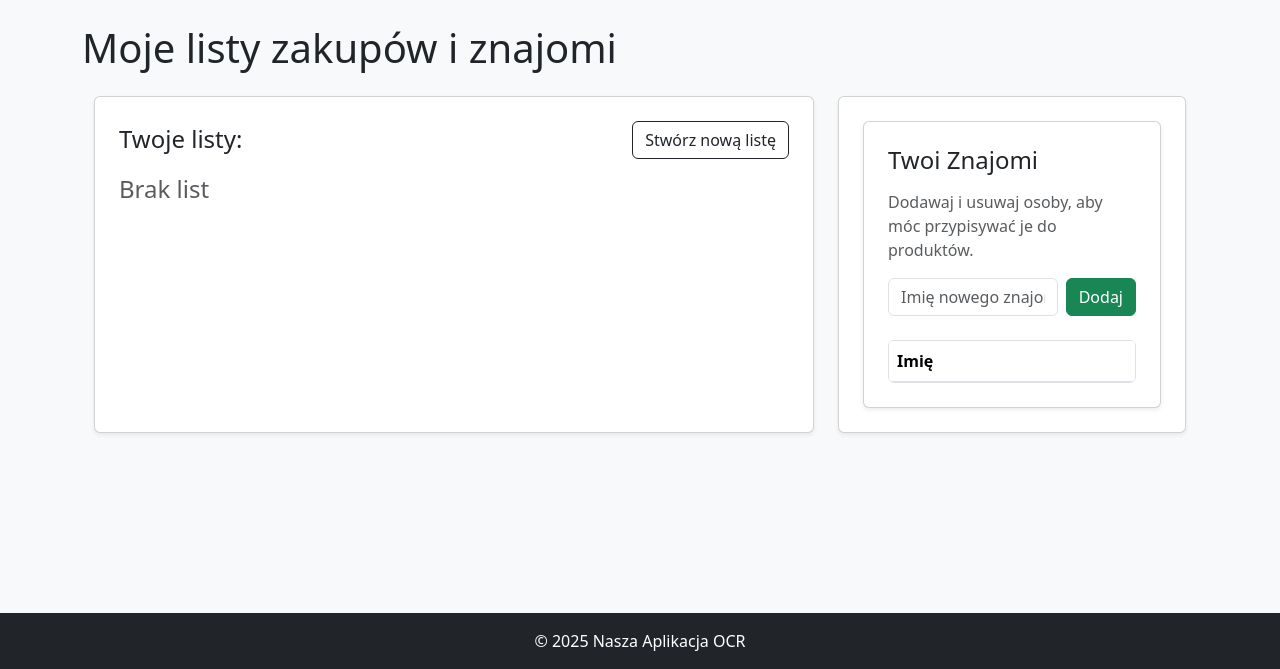
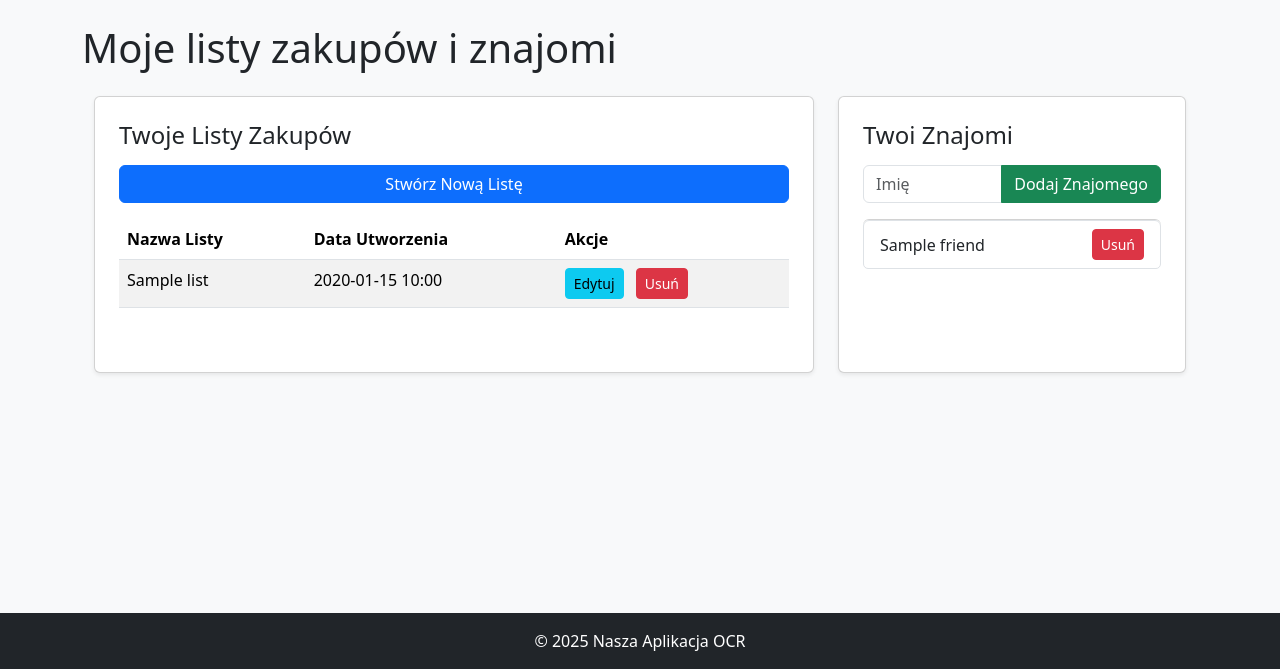
Before and after one commit to Kacper-Slezak/OCR, a Flask app: page / in a window 1280 px wide. Shown: the part 131-800 px from the top of the page. Run offline with Flask 3, Linux system fonts and the light colour scheme; a user stored in the database is signed in; tables that the repository leaves empty hold one stand-in row (values such as "Sample post"); lists and menus that the app fills with data are empty.

Commit message:
Ninth change: - Saving new shopping list - Adding new friends - Creating new shopping list - Correct way to tick friends to share the product - New look of dashboard.html and lists_edition.html - Functions to add new friend and delete him/her - Deleting of shopping list - There will be another changes to improve functionality

```diff
--- a/app/routes/main.py
+++ b/app/routes/main.py
@@ -1,19 +1,157 @@
-# app/routes/main.py
-from flask import Blueprint, redirect, url_for, render_template
+import json
+from flask import Blueprint, redirect, url_for, render_template, request, flash
 from flask_login import current_user, login_required
 
 from app import db
-from app.models import ShoppingList
+from app.models import ShoppingList, Friend, Product
+from datetime import datetime
+from sqlalchemy.exc import IntegrityError
 
 bp = Blueprint('main', __name__)
 
-@bp.route('/', methods=['GET'])
+
+@bp.route('/', methods=['GET', 'POST'])
 @login_required
 def dashboard():
-    user_recipts = ShoppingList.query.filter_by(created_by=current_user.id).all()
-    return render_template('main/dashboard.html', recipts=user_recipts)
+    if request.method == 'POST':
+        # --- Obsługa formularza dodawania/usuwania znajomych ---
+        if 'new-friend-name' in request.form:
+            new_friend_name = request.form.get('new-friend-name').strip()
+            if new_friend_name:
+                existing_friend = Friend.query.filter_by(name=new_friend_name, user_id=current_user.id).first()
+                if existing_friend:
+                    flash(f'Znajomy o imieniu "{new_friend_name}" już istnieje!', 'warning')
+                else:
+                    new_friend = Friend(name=new_friend_name, email=f"{new_friend_name.lower()}@example.com",
+                                        user_id=current_user.id)
+                    db.session.add(new_friend)
+                    try:
+                        db.session.commit()
+                        flash(f'Znajomy "{new_friend_name}" został dodany!', 'success')
+                    except Exception as e:
+                        db.session.rollback()
+                        flash(f'Błąd podczas dodawania znajomego: {e}', 'danger')
+            else:
+                flash('Nazwa znajomego nie może być pusta!', 'warning')
+            return redirect(url_for('main.dashboard'))
 
-# Możesz tu dodać inne trasy, np. dla statycznych stron "O nas", "Kontakt", jeśli kiedyś je zrobisz
-# @bp.route('/about')
-# def about():
-#     return render_template('main/about.html')
+        if 'remove_friend_id' in request.form:
+            friend_id_to_remove = request.form.get('remove_friend_id')
+            friend_to_remove = Friend.query.filter_by(id=friend_id_to_remove, user_id=current_user.id).first()
+            if friend_to_remove:
+                try:
+                    for product in friend_to_remove.assigned_products:
+                        if friend_to_remove in product.assigned_friends_for_product:
+                            product.assigned_friends_for_product.remove(friend_to_remove)
+                    if hasattr(friend_to_remove, 'debtor_settlements_friend'):
+                        for settlement in friend_to_remove.debtor_settlements_friend.all():
+                            db.session.delete(settlement)
+                    if hasattr(friend_to_remove, 'creditor_settlements_friend'):
+                        for settlement in friend_to_remove.creditor_settlements_friend.all():
+                            db.session.delete(settlement)
+
+                    db.session.delete(friend_to_remove)
+                    db.session.commit()
+                    flash(f'Znajomy "{friend_to_remove.name}" został usunięty.', 'info')
+                except IntegrityError:
+                    db.session.rollback()
+                    flash(
+                        f'Nie można usunąć znajomego "{friend_to_remove.name}", ponieważ jest powiązany z istniejącymi danymi.',
+                        'danger')
+                except Exception as e:
+                    db.session.rollback()
+                    flash(f'Błąd podczas usuwania znajomego: {e}', 'danger')
+            else:
+                flash('Nie znaleziono znajomego do usunięcia lub nie masz uprawnień.', 'danger')
+            return redirect(url_for('main.dashboard'))
+
+        # --- NOWA LOGIKA: Obsługa formularza zapisu listy zakupów ---
+        if 'list_name' in request.form and any(key.startswith('products[') for key in request.form):
+            try:
+                list_name = request.form.get('list_name').strip()
+                if not list_name:
+                    list_name = f"Lista zakupów {datetime.now().strftime('%Y-%m-%d %H:%M')}"
+
+                list_id = request.form.get('list_id')
+                shopping_list = None
+                if list_id:
+                    shopping_list = ShoppingList.query.get(list_id)
+                    if shopping_list and shopping_list.created_by == current_user.id:
+                        shopping_list.name = list_name
+                        # Usuń wszystkie stare produkty z tej listy przed dodaniem nowych
+                        for product in shopping_list.products.all():
+                            db.session.delete(product)
+                        db.session.commit()  # Zatwierdź usunięcie produktów przed dodaniem nowych
+                        flash('Edytowano listę zakupów.', 'info')
+                    else:
+                        flash('Nie znaleziono listy do edycji lub nie masz uprawnień.', 'danger')
+                        return redirect(url_for('main.dashboard'))
+                else:  # Nowa lista
+                    shopping_list = ShoppingList(name=list_name, created_by=current_user.id)
+                    db.session.add(shopping_list)
+                    db.session.commit()  # Zapisz listę, aby otrzymać jej ID
+                    flash('Lista zakupów została pomyślnie zapisana!', 'success')
+
+                # NOWA LOGIKA PARSOWANIA DANYCH PRODUKTÓW Z FORMULARZA
+                products_data = []
+                # Iterujemy po indeksach produktów w formularzu
+                # Formularz wysyła pola typu products[0][name], products[0][friends][], products[1][name], etc.
+                # Aby poprawnie pobrać wszystkie checkbox'y, musimy użyć request.form.getlist()
+
+                # Zbierz wszystkie unikalne indeksy produktów
+                product_indices = set()
+                for key in request.form.keys():
+                    if key.startswith('products[') and ']' in key:
+                        try:
+                            index_str = key.split('[')[1].split(']')[0]
+                            product_indices.add(int(index_str))
+                        except (ValueError, IndexError):
+                            continue
+
+                for index in sorted(list(product_indices)):
+                    product_name = request.form.get(f'products[{index}][name]', '').strip()
+                    if not product_name:
+                        continue  # Pomiń produkty bez nazwy
+
+                    # Tutaj jest kluczowa zmiana: użyj getlist() do pobrania wszystkich zaznaczonych przyjaciół
+                    assigned_friend_ids = request.form.getlist(f'products[{index}][friends][]')
+
+                    products_data.append({
+                        'name': product_name,
+                        'price': 0.00,  # Domyślna cena, jeśli nie ma pola
+                        'friends': assigned_friend_ids
+                    })
+
+                # Dodaj produkty do listy
+                if shopping_list:
+                    for product_data in products_data:
+                        new_product = Product(
+                            name=product_data['name'],
+                            price=product_data['price'],
+                            shopping_list_id=shopping_list.id
+                        )
+                        db.session.add(new_product)
+
+                        for friend_id in product_data['friends']:
+                            friend = Friend.query.get(friend_id)
+                            if friend and friend.user_id == current_user.id:  # Sprawdź, czy znajomy należy do bieżącego użytkownika
+                                new_product.assigned_friends_for_product.append(friend)
+                    db.session.commit()
+
+                return redirect(url_for('main.dashboard'))
+
+            except IntegrityError as e:
+                db.session.rollback()
+                flash(f'Wystąpił błąd podczas zapisywania listy zakupów (Integralność danych): {e}', 'danger')
+            except Exception as e:
+                db.session.rollback()
+                flash(f'Wystąpił nieoczekiwany błąd podczas zapisywania listy: {e}', 'danger')
+
+            return redirect(url_for('main.dashboard'))
+
+    # --- Logika dla żądań GET (wyświetlanie dashboardu) ---
+    user_shopping_lists = ShoppingList.query.filter_by(created_by=current_user.id).order_by(
+        ShoppingList.created_at.desc()).all()
+    friends = current_user.friends_owned.all()
+
+    return render_template('main/dashboard.html', lists=user_shopping_lists, friends=friends)
--- a/templates/main/dashboard.html
+++ b/templates/main/dashboard.html
@@ -35,72 +35,69 @@
         <div class="row">
             <!-- Left column: Shopping Lists (takes 8/12 width) -->
             <div class="col-lg-8 mb-4">
-                <div class="card shadow-sm p-4">
-                    <div class="d-flex justify-content-between align-items-center mb-3">
-                        <h2 class="h4 mb-0">Twoje listy:</h2>
-                        <!-- Button to create a new list -->
-                        <a href="{{ url_for('receipt.edit_shopping_list') }}" class="btn btn-outline-dark">Stwórz nową listę</a>
-                    </div>
-
-                    {% if lists|length < 1 %}
-                    <h4 class="text-muted">Brak list</h4>
-                    {% else %}
+                <div class="card shadow-sm p-4 mb-4">
+                    <h2 class="h4 mb-3">Twoje Listy Zakupów</h2>
+                    <a href="{{ url_for('receipt.lists_edition') }}" class="btn btn-primary mb-3">Stwórz Nową Listę</a>
                     <div class="table-responsive">
-                        <table class="table table-striped table-hover mb-0">
+                        <table class="table table-striped table-hover">
                             <thead>
                                 <tr>
-                                    <th scope="col">Nazwa Listy</th>
-                                    <th scope="col">Data Utworzenia</th>
-                                    <th scope="col">Działania</th>
+                                    <th>Nazwa Listy</th>
+                                    <th>Data Utworzenia</th>
+                                    <th>Akcje</th>
                                 </tr>
                             </thead>
                             <tbody>
-                                {% for list in lists %}
+                                {% if lists %} {# Zmienione z recipts na lists #}
+                                    {% for list in lists %} {# Zmienione z recipt na list #}
                                     <tr>
-                                        <td>{{ list.name if list.name else 'Bez nazwy' }}</td>
-                                        <td>{{ list.upload_date.strftime('%Y-%m-%d %H:%M') if list.upload_date else 'Brak daty' }}</td>
+                                        <td>{{ list.name }}</td>
+                                        <td>{{ list.created_at.strftime('%Y-%m-%d %H:%M') }}</td>
                                         <td>
-                                            <!-- Link to edit an existing list -->
-                                            <a href="{{ url_for('receipt.edit_shopping_list', list_id=list.id) }}">
-                                                <button type="button" class="btn btn-outline-dark btn-sm">Edytuj</button>
-                                            </a>
+                                            <a href="{{ url_for('receipt.lists_edition', list_id=list.id) }}" class="btn btn-sm btn-info me-2">Edytuj</a>
+                                            <form action="{{ url_for('receipt.delete_shopping_list', list_id=list.id) }}" method="POST" style="display:inline;">
+                                                <button type="submit" class="btn btn-sm btn-danger" onclick="return confirm('Czy na pewno chcesz usunąć tę listę?');">Usuń</button>
+                                            </form>
                                         </td>
                                     </tr>
-                                {% endfor %}
+                                    {% endfor %}
+                                {% else %}
+                                <tr>
+                                    <td colspan="3" class="text-center text-muted py-3">Brak list zakupów. Stwórz pierwszą!</td>
+                                </tr>
+                                {% endif %}
                             </tbody>
                         </table>
                     </div>
-                    {% endif %}
                 </div>
             </div>
 
-            <!-- Right column: Your Friends (takes 4/12 width) -->
+            <!-- Right column: Friends (takes 4/12 width) -->
             <div class="col-lg-4 mb-4">
-                <form method="POST" action="/dashboard" class="card shadow-sm p-4">
-                    <div class="card shadow-sm p-4">
-                        <h2 class="h4 mb-3">Twoi Znajomi</h2>
-                        <p class="text-muted mb-3">Dodawaj i usuwaj osoby, aby móc przypisywać je do produktów.</p>
-
-                        <div class="friend-input-group mb-4">
-                            <input type="text" id="new-friend-name" class="form-control" placeholder="Imię nowego znajomego" aria-label="Imię nowego znajomego">
-                            <button type="submit" id="add-friend-button" class="btn btn-success">Dodaj</button>
+                <div class="card shadow-sm p-4">
+                    <h2 class="h4 mb-3">Twoi Znajomi</h2>
+                    <form method="POST" action="{{ url_for('main.dashboard') }}" class="mb-3">
+                        <div class="input-group">
+                            <input type="text" name="new-friend-name" class="form-control" placeholder="Imię" required>
+                            <button type="submit" class="btn btn-success">Dodaj Znajomego</button>
                         </div>
-
-                        <div class="border rounded overflow-hidden">
-                            <table class="table table-striped table-hover mb-0">
-                                <thead>
-                                    <tr>
-                                        <th scope="col">Imię</th>
-                                        <th scope="col" class="text-end"></th> {# Empty column for action buttons #}
-                                    </tr>
-                                </thead>
-                                <tbody id="friends-list-body">
-                                    <!-- Friends will be loaded here by JavaScript -->
-                                </tbody>
-                            </table>
-                        </div>
-                    </div>
-                </form>
+                    </form>
+                    <ul class="list-group">
+                        {% if friends %}
+                            {% for friend in friends %}
+                            <li class="list-group-item d-flex justify-content-between align-items-center">
+                                {{ friend.name }}
+                                <form method="POST" action="{{ url_for('main.dashboard') }}" style="display:inline;">
+                                    <input type="hidden" name="remove_friend_id" value="{{ friend.id }}">
+                                    <button type="submit" class="btn btn-danger btn-sm">Usuń</button>
+                                </form>
+                            </li>
+                            {% endfor %}
+                        {% else %}
+                            <li class="list-group-item text-muted">Brak znajomych. Dodaj pierwszego!</li>
+                        {% endif %}
+                    </ul>
+                </div>
             </div>
         </div>
     </div>
```
Also changed, not shown: app/routes/receipt.py (+52 -85 lines), templates/recipt/lists_edition.html (+30 -40 lines).
